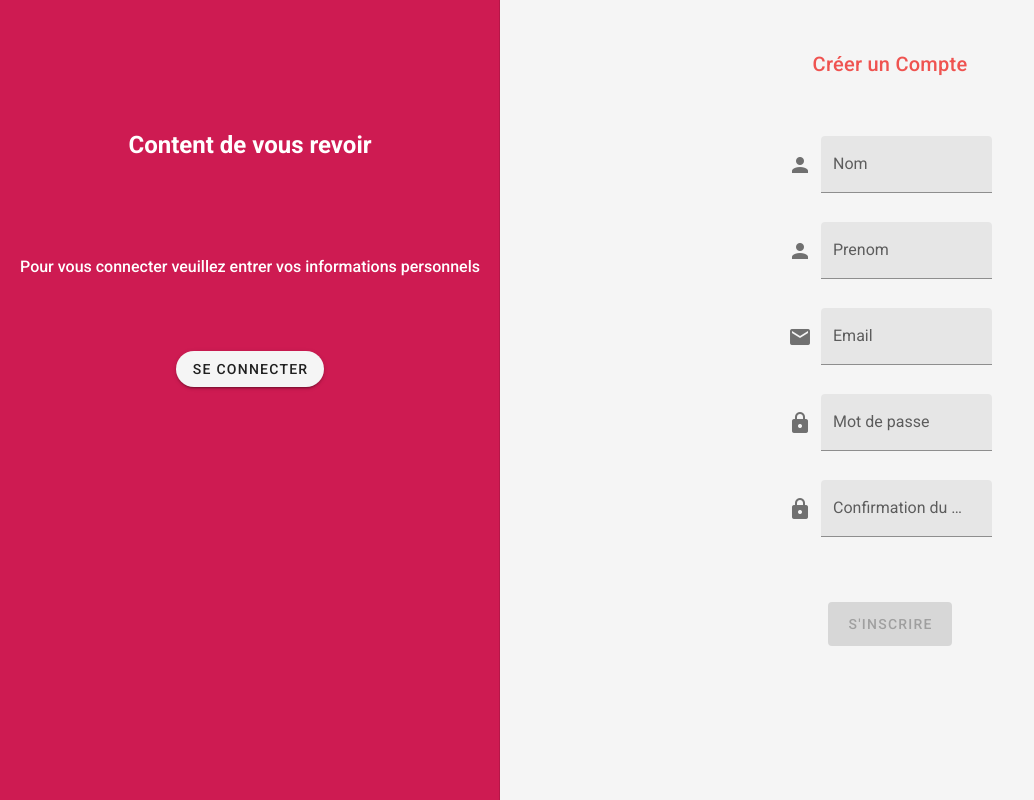
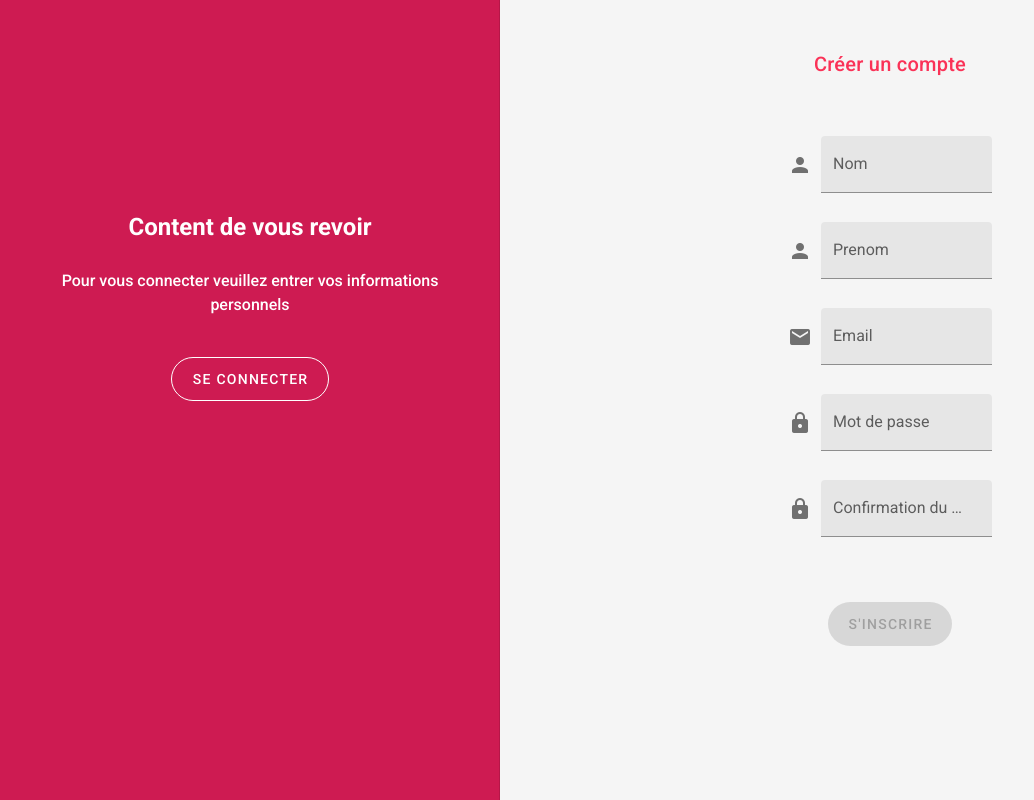
Before and after one commit to projet-Bartolomeo/Dibartolomeo, a Nuxt app: page /authentification/login in a window 1280 px wide. Shown: the whole page, without its empty margins (0-1034 px from the left). Built offline with nearby package versions, Linux system fonts and the light colour scheme.

Commit message:
fix: change desing

```diff
--- a/components/FormInscription.vue
+++ b/components/FormInscription.vue
@@ -2,8 +2,8 @@
   <v-row align="center" justify="center">
     <v-col cols="12" sm="8" md="4" align="center">
       <v-row class="d-flex justify-center mb-6 align-center mt-5">
-        <v-card-title class="red--text text--lighten-1"
-          >Créer un Compte</v-card-title
+        <v-card-title class="text--lighten-1" style="color: #fa3257"
+          >Créer un compte</v-card-title
         >
       </v-row>
 
@@ -71,11 +71,12 @@
       <v-row class="d-flex justify-center mb-6 align-center mt-5">
         <v-btn
           :disabled="!isFormValid"
-          class="login-button"
           @click="Inscription"
           depressed
+          rounded
           large
-          color="error"
+          color="#fa3257"
+          style="color: white"
         >
           S'inscrire</v-btn
         >
--- a/components/Secondbar.vue
+++ b/components/Secondbar.vue
@@ -15,34 +15,37 @@
           </v-list-item-content>
         </v-list-item>
         <div class="container">
+          <v-spacer style="height: 7vw"></v-spacer>
+          <v-col cols="12" align="center">
             <v-col cols="12" align="center">
               <h1
                 style="color: white"
-              class="d-flex justify-center mb-6 align-center mt-5"
+                class="d-flex justify-center align-center"
               >
                 Inscrivez-vous
               </h1>
             </v-col>
-          <v-col cols="12" sm="4" md="4" align="center"> </v-col>
             <v-col cols="12" align="center">
               <p
                 style="color: white"
-              class="d-flex justify-center mb-6 align-center mt-5"
+                class="d-flex justify-center align-center"
               >
                 Pour vous inscrire veuillez entrer vos informations personnels
               </p>
             </v-col>
-
-          <v-col cols="12" sm="" md="4" align="center"> </v-col>
 
             <v-col cols="12" align="center">
               <v-btn
                 v-if="affichage === 1"
                 rounded
                 @click="init2"
-              class="d-flex justify-center mb-6 align-center mt-5"
+                outlined
+                color="white"
+                large
+                class="d-flex justify-center align-center"
                 >S'inscrire</v-btn
               >
+            </v-col>
           </v-col>
         </div>
       </template>
@@ -61,36 +64,26 @@
             <v-img src="/image/logo.png" max-height="170" max-width="220" />
           </v-list-item-content>
         </v-list-item>
-
+        <v-spacer style="height: 7vw"></v-spacer>
         <v-col cols="12" align="center">
-          <h1
-            style="color: white"
-            class="d-flex justify-center mb-6 align-center mt-5"
-          >
+          <v-col cols="12" align="center">
+            <h1 style="color: white" class="d-flex justify-center align-center">
               Content de vous revoir
             </h1>
           </v-col>
-        <v-col cols="4" sm="3" md="4" align="center"> </v-col>
           <v-col cols="12" align="center">
             <p
-            class="
-              font-weight-medium
-              d-flex
-              justify-center
-              mb-6
-              align-center
-              mt-5
-            "
+              class="font-weight-medium d-flex justify-center align-center"
               style="color: white"
             >
               Pour vous connecter veuillez entrer vos informations personnels
             </p>
           </v-col>
-
-        <v-col cols="12" sm="8" md="4" align="center"> </v-col>
-
           <v-col cols="12" align="center">
-          <v-btn rounded @click="init">Se connecter</v-btn>
+            <v-btn rounded outlined @click="init" color="white" large
+              >Se connecter</v-btn
+            >
+          </v-col>
         </v-col>
       </template>
       <v-spacer></v-spacer>
```
Lines whose indentation alone changed are shown as unchanged.
